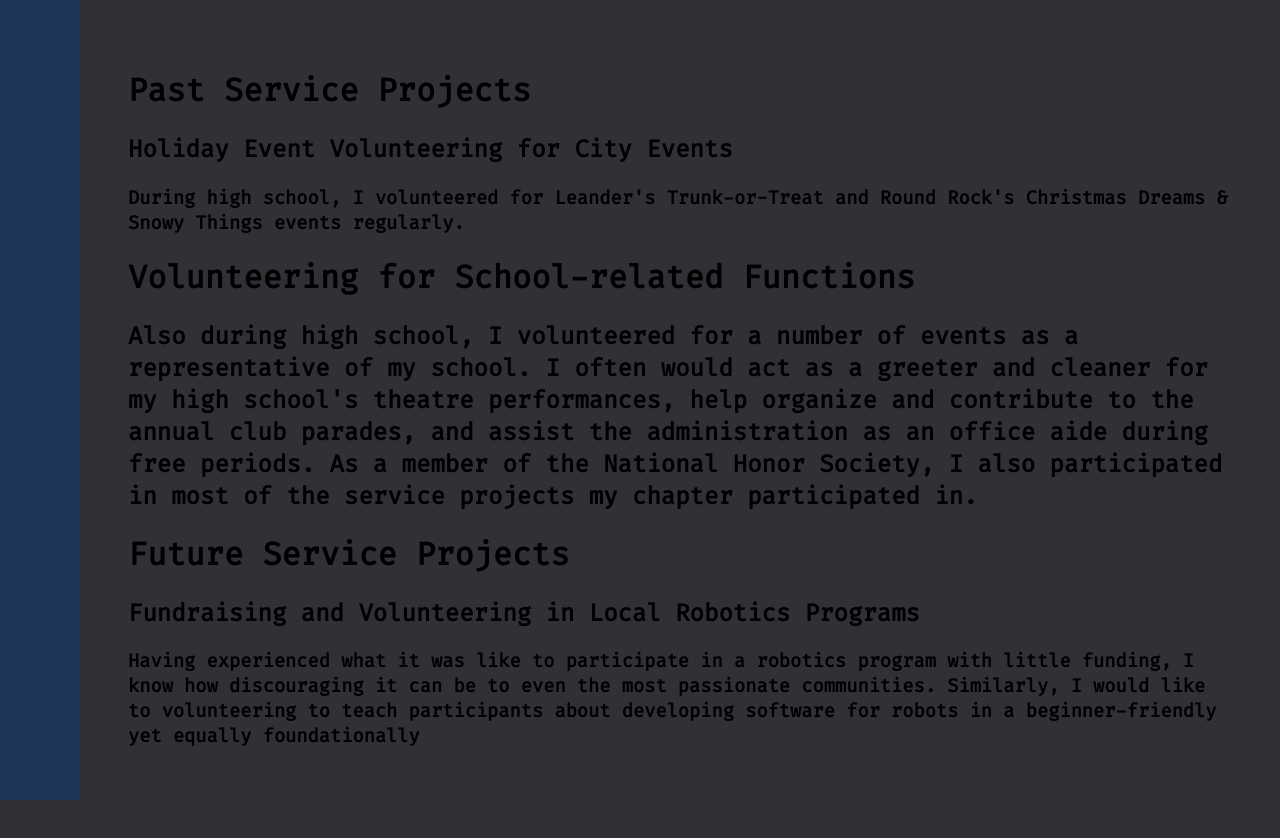
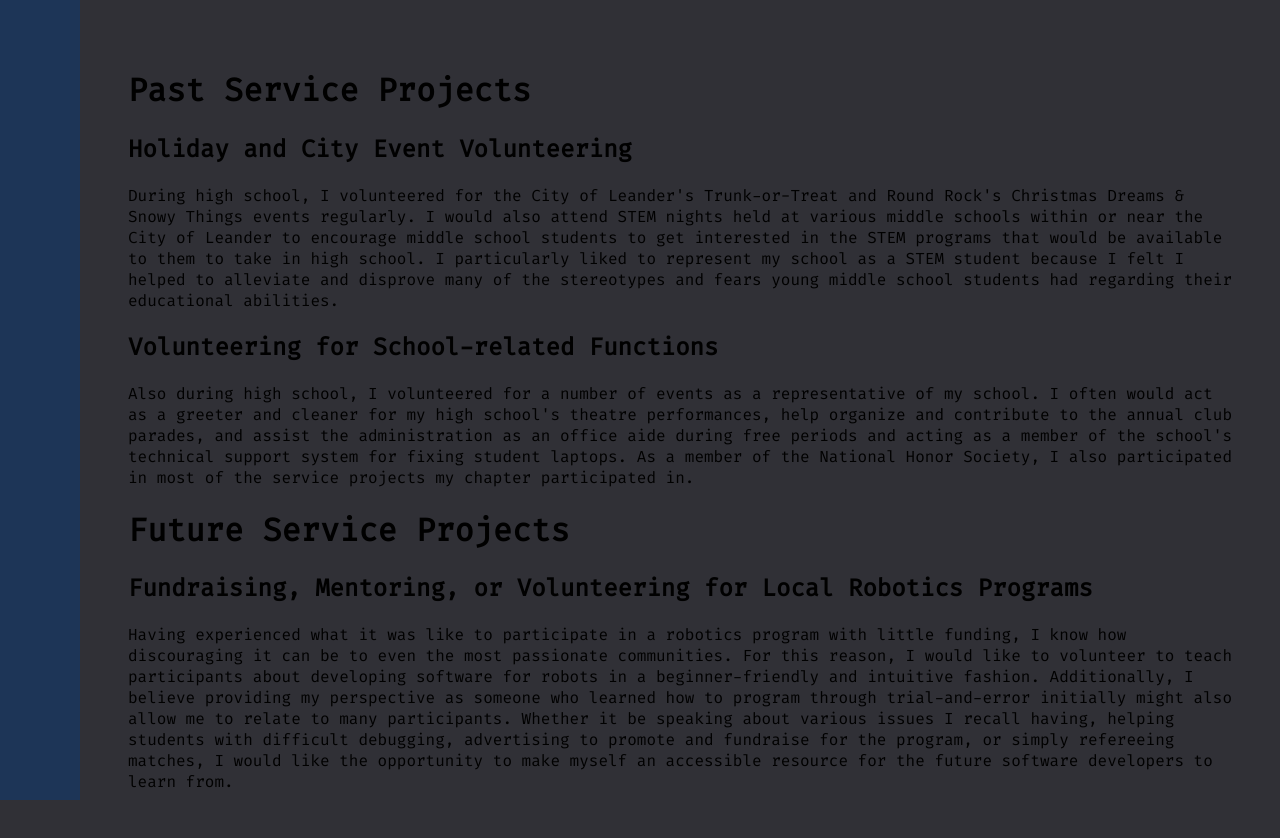
Before and after one commit to khth0n/TAMU-webpage, a website: page ~icordova/service/index.html in a window 1280 px wide. Drawn offline with Linux system fonts and the light colour scheme.

Commit message:
Modified page content of Service.

```diff
--- a/~icordova/service/index.html
+++ b/~icordova/service/index.html
@@ -30,15 +30,24 @@
 
     <div>
         <h1>Past Service Projects</h1>
-        <h2>Holiday Event Volunteering for City Events</h2>
-        <h3>
+        <h2>Holiday and City Event Volunteering</h2>
+        <p>
             During high school, I volunteered for
-            Leander's Trunk-or-Treat and Round Rock's
-            Christmas Dreams & Snowy Things events
-            regularly.
-        </h3>
-        <h1>Volunteering for School-related Functions</h1>
-        <h2>
+            the City of Leander's Trunk-or-Treat and
+            Round Rock's Christmas Dreams & Snowy Things
+            events regularly. I would also attend STEM
+            nights held at various middle schools within
+            or near the City of Leander to encourage middle
+            school students to get interested in the STEM
+            programs that would be available to them to take
+            in high school. I particularly liked to represent
+            my school as a STEM student because I felt I
+            helped to alleviate and disprove many of the
+            stereotypes and fears young middle school students
+            had regarding their educational abilities.
+        </p>
+        <h2>Volunteering for School-related Functions</h2>
+        <p>
             Also during high school, I volunteered for
             a number of events as a representative of
             my school. I often would act as a greeter
@@ -46,33 +55,36 @@
             performances, help organize and contribute
             to the annual club parades, and assist the
             administration as an office aide during
-            free periods. As a member of the National
-            Honor Society, I also participated in
+            free periods and acting as a member of
+            the school's technical support system for
+            fixing student laptops. As a member of the
+            National Honor Society, I also participated in
             most of the service projects my chapter
             participated in.
-        </h2>
+        </p>
     </div>
 
     <div>
         <h1>Future Service Projects</h1>
-        <h2>Fundraising and Volunteering in Local Robotics Programs</h2>
-        <h3>
+        <h2>Fundraising, Mentoring, or Volunteering for Local Robotics Programs</h2>
+        <p>
             Having experienced what it was like to participate in a
             robotics program with little funding, I know how
             discouraging it can be to even the most passionate
             communities.
-            Similarly, I would like to volunteering to teach
+            For this reason, I would like to volunteer to teach
             participants about developing software for
-            robots in a beginner-friendly yet equally
-            foundationally
-        </h3>
-
-        <h2>
-
-        </h2>
-        <h3>
-
-        </h3>
+            robots in a beginner-friendly and intuitive
+            fashion. Additionally, I believe providing my perspective
+            as someone who learned how to program through trial-and-error
+            initially might also allow me to relate to many
+            participants. Whether it be speaking about various issues I
+            recall having, helping students with difficult debugging,
+            advertising to promote and fundraise for the program, or
+            simply refereeing matches, I would like the opportunity
+            to make myself an accessible resource for the future
+            software developers to learn from.
+        </p>
     </div>
 
     <script defer type="module" src="/~icordova/src/index.js"></script>
```
